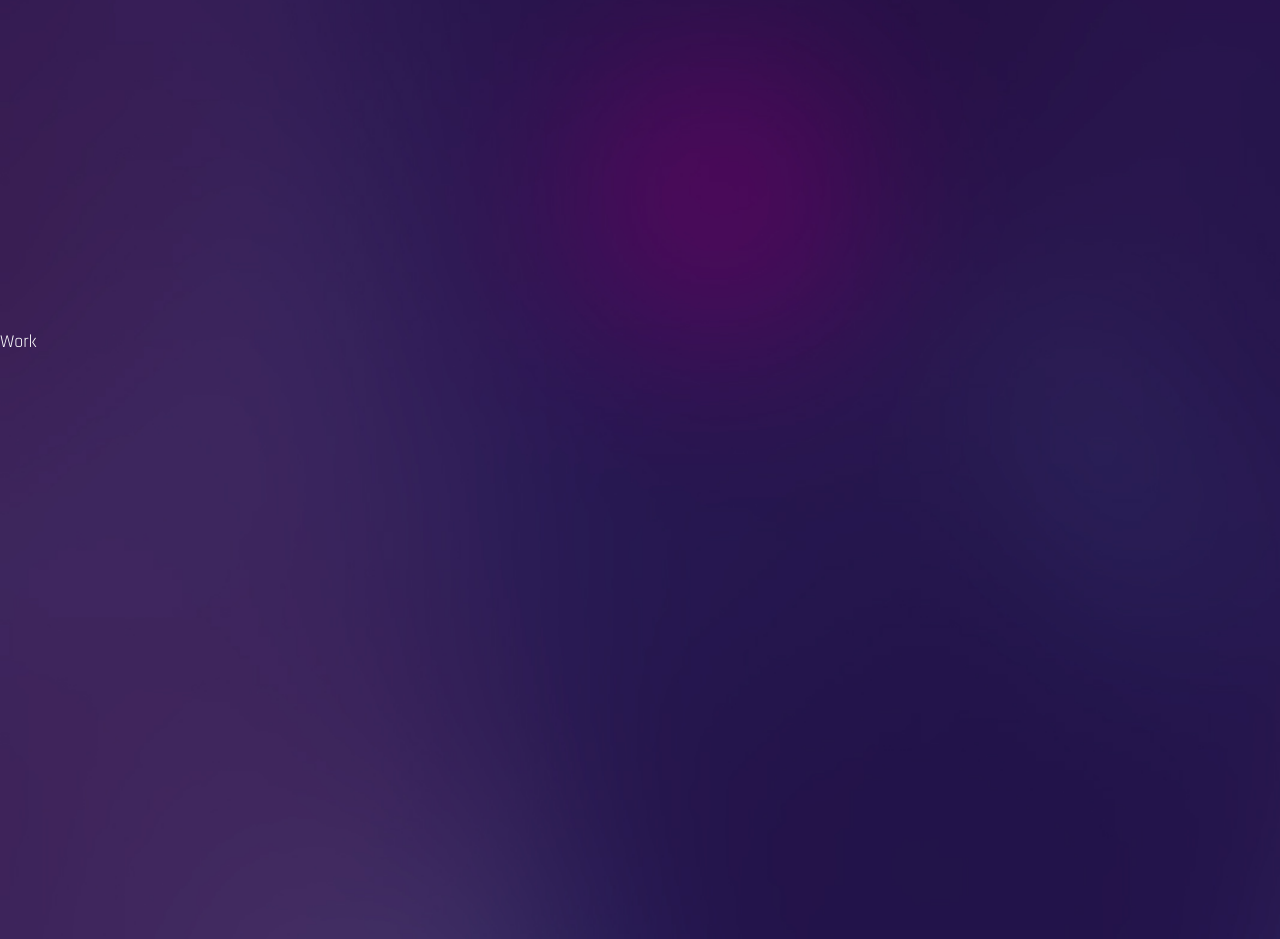
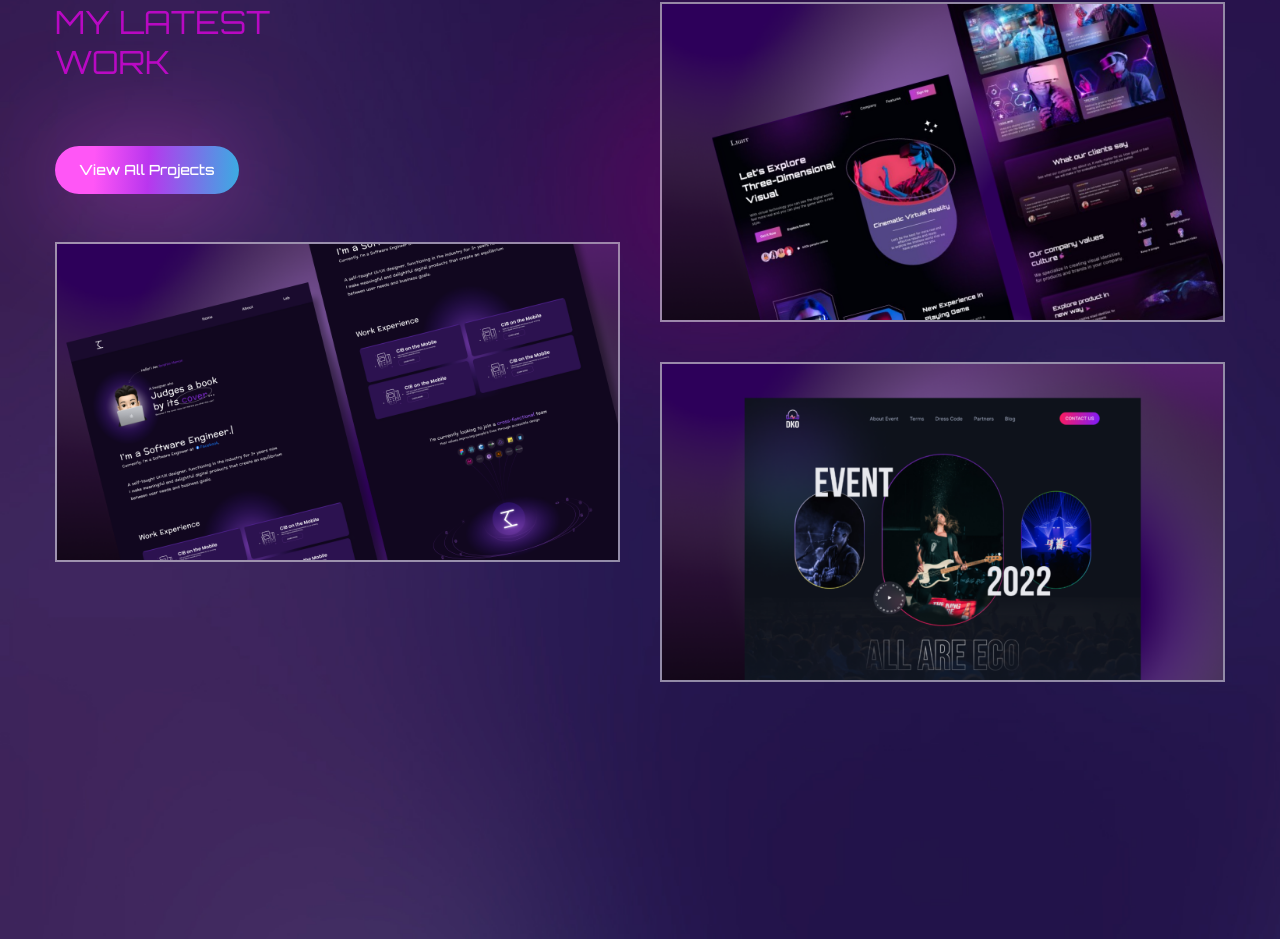
Before and after one commit to abdurrahim220/My_Portfolio, a React (Create React App) app: page / in a window 1280 px wide. Shown: the part 2394-3333 px from the top of the page. Built offline with nearby package versions, Linux system fonts and the light colour scheme; the HTML template or start-up script is replaced by a standard one; a web font is replaced by a local one.

Commit message:
Work done

```diff
--- a/src/components/Contact.js
+++ b/src/components/Contact.js
@@ -1,4 +1,7 @@
 import React from 'react';
+import { motion } from 'framer-motion'
+import { } from 'react-icons/bs'
+import { fadeIn } from '../variants'
 
 const Contact = () => {
   return <div className='section' id='contact'>Contact</div>;
--- a/src/components/Work.js
+++ b/src/components/Work.js
@@ -2,9 +2,77 @@
 import { motion } from 'framer-motion'
 import { } from 'react-icons/bs'
 import { fadeIn } from '../variants'
-import { Link } from 'react-scroll';
+
+
+import img1 from '../assets/portfolio-img1.png'
+import img2 from '../assets/portfolio-img2.png'
+import img3 from '../assets/portfolio-img3.png'
 const Work = () => {
-  return <div className='section' id='work'>Work</div>;
+
+  return <section className='section' id='work'>
+
+    <div className='container mx-auto'>
+
+      <div className='flex flex-col lg:flex-row gap-x-10'>
+
+        <motion.div variants={fadeIn('right', 0.3)}
+          initial='hidden' whileInView={'show'} viewport={{ once: false, amount: 0.3 }}  className='flex-1 flex-col flex gap-y-12 mb-10 lg:mb-0'>
+
+          <div>
+            <h3 className='h2 leading-tight text-accent'>My Latest <br /> work</h3>
+            <p className='max-w-sm mb-16'></p>
+            <button className='btn btn-sm'>View All Projects</button>
+          </div>
+
+          <div className='group relative overflow-hidden border-2 border-white/50 rounded-xl:'>
+            <div className='group-hover:bg-black/70 w-full h-full absolute z-40 transition-all duration-300'></div>
+            <img className='group-hover:scale-125 transition-all duration-500' src={img1} alt='' />
+            <div className='absolute -bottom-full left-12 group-hover:bottom-24 transition-all duration-300 z-50'><span className='text-gradient'>UI/UX Design</span></div>
+            <div className='absolute -bottom-full left-12 group-hover:bottom-14 transition-all duration-600 z-50'>
+              <span className='text-3xl text-white'>
+                Project Title
+              </span>
+            </div>
+          </div>
+
+        </motion.div>
+
+        <motion.div
+        variants={fadeIn('left', 0.5)}
+        initial='hidden' whileInView={'show'} viewport={{ once: false, amount: 0.3 }}
+
+        className='flex-1 flex flex-col gap-y-10'>
+
+          <div className='group relative overflow-hidden border-2 border-white/50 rounded-xl:'>
+            <div className='group-hover:bg-black/70 w-full h-full absolute z-40 transition-all duration-300'></div>
+            <img className='group-hover:scale-125 transition-all duration-500' src={img2} alt='' />
+            <div className='absolute -bottom-full left-12 group-hover:bottom-24 transition-all duration-300 z-50'><span className='text-gradient'>UI/UX Design</span></div>
+            <div className='absolute -bottom-full left-12 group-hover:bottom-14 transition-all duration-600 z-50'>
+              <span className='text-3xl text-white'>
+                Project Title
+              </span>
+            </div>
+          </div>
+
+          <div className='group relative overflow-hidden border-2 border-white/50 rounded-xl:'>
+            <div className='group-hover:bg-black/70 w-full h-full absolute z-40 transition-all duration-300'></div>
+            <img className='group-hover:scale-125 transition-all duration-500' src={img3} alt='' />
+            <div className='absolute -bottom-full left-12 group-hover:bottom-24 transition-all duration-300 z-50'><span className='text-gradient'>UI/UX Design</span></div>
+            <div className='absolute -bottom-full left-12 group-hover:bottom-14 transition-all duration-600 z-50'>
+              <span className='text-3xl text-white'>
+                Project Title
+              </span>
+            </div>
+          </div>
+
+        </motion.div>
+
+      </div>
+
+
+    </div>
+
+  </section >;
 };
 
 export default Work;
```
